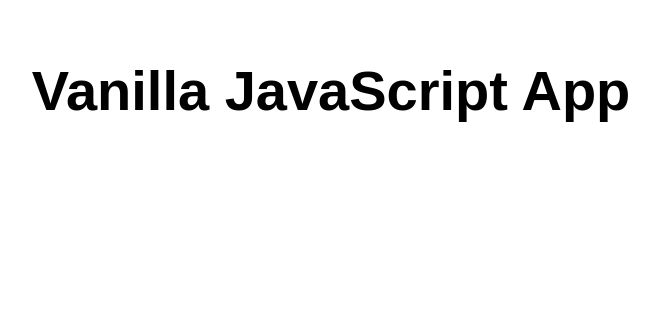
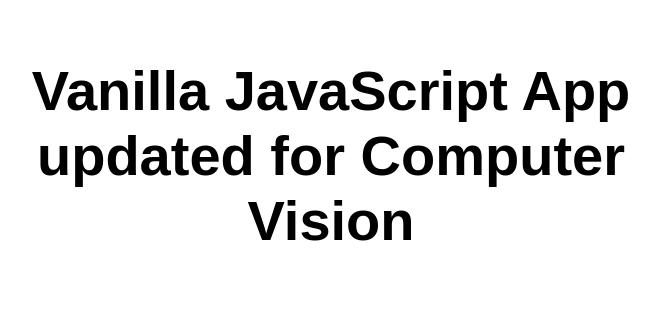
Before and after one commit to binel01/my-first-static-web-app, a website: page src/index.html in a window 1280 px wide. Shown: the whole page, without its empty margins (309-968 px from the left). Drawn offline with Linux system fonts and the light colour scheme.

Commit message:
added @azure/storage-blob to packages.json

```diff
--- a/package.json
+++ b/package.json
@@ -3,5 +3,8 @@
   "version": "1.0.0",
   "scripts": {
     "start": "sirv ./src public --cors --single --no-clear --port 8000"
+  },
+  "dependencies": {
+    "@azure/storage-blob": "^12.14.0"
   }
 }
--- a/src/index.html
+++ b/src/index.html
@@ -10,7 +10,7 @@
 
 <body>
   <main>
-    <h1>Vanilla JavaScript App</h1>
+    <h1>Vanilla JavaScript App updated for Computer Vision</h1>
   </main>
 </body>
 
```
Also changed, not shown: 1 other file.
